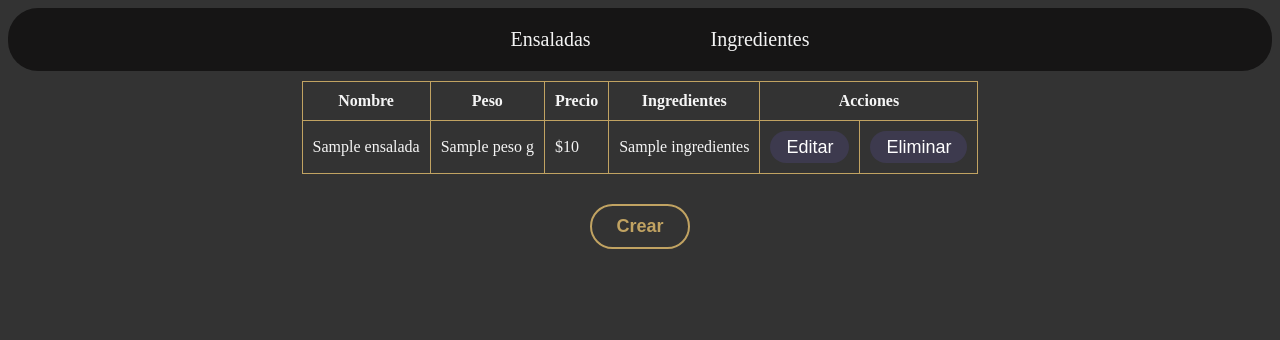
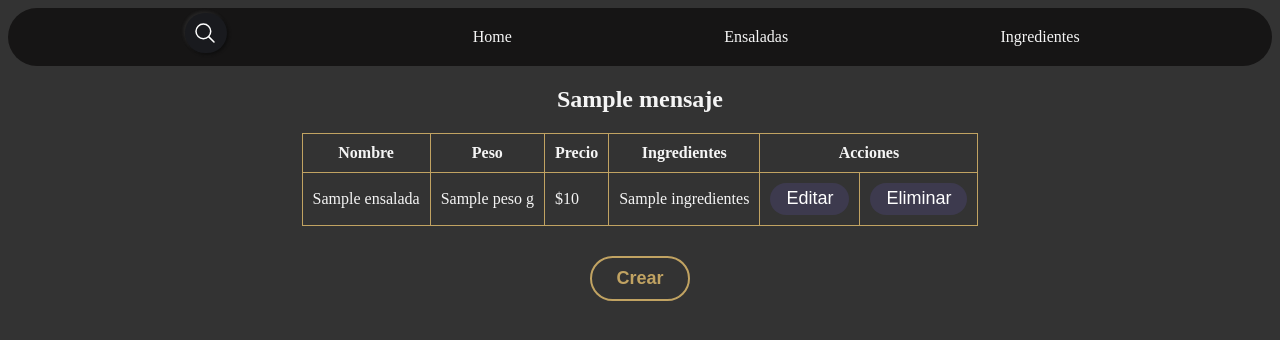
Before and after one commit to Candela-Blanco/PROYECTO-TiendaVerde, a Flask app: template templates/view_ensaladas.html in a window 1280 px wide. Shown: the top 340 px of the page. Run offline with Flask 3, Linux system fonts and the light colour scheme; the template is opened without the code that fills it: most values are stand-ins (such as "Sample title", 1, 10 or a date in 2020).

Commit message:
add: funtion search

```diff
--- a/app.py
+++ b/app.py
@@ -9,19 +9,43 @@ def home():
     return render_template("index.html")
 
 
-@app.route("/ensaladas")
+@app.route("/ensaladas", methods=["GET", "POST"])
 def read_ensaladas():
-    db = conn()
-    cursor = db.cursor(dictionary=True)
-    cursor.execute(
-        """
-            SELECT ensaladas.id, ensaladas.nombre, ensaladas.precio, ensaladas.peso,
-            GROUP_CONCAT(ingredientes.nombre) AS ingredientes FROM ensaladas LEFT JOIN ensalada_ingrediente ON ensaladas.id = ensalada_ingrediente.id_ensalada LEFT JOIN ingredientes ON ensalada_ingrediente.id_ingrediente = ingredientes.id GROUP BY ensaladas.id;
-       """
+    search_term = request.args.get("search", "").lower()
+    query = """
+        SELECT ensaladas.id, ensaladas.nombre, ensaladas.precio, ensaladas.peso,
+        GROUP_CONCAT(ingredientes.nombre) AS ingredientes
+        FROM ensaladas
+        LEFT JOIN ensalada_ingrediente ON ensaladas.id = ensalada_ingrediente.id_ensalada
+        LEFT JOIN ingredientes ON ensalada_ingrediente.id_ingrediente = ingredientes.id
+    """
+    query_params = []
+    if search_term:
+        query += " WHERE LOWER(ensaladas.nombre) LIKE %s"
+        query_params.append(f"%{search_term}%")
+    query += " GROUP BY ensaladas.id"
+    try:
+        db = conn()
+        cursor = db.cursor(dictionary=True)
+        cursor.execute(query, query_params)
+        ensaladas = cursor.fetchall()
+        if not ensaladas:
+            return render_template(
+                "view_ensaladas.html",
+                ensaladas=[],
+                search_term=search_term,
+                mensaje="No se encontraron ensaladas.",
+            )
+    except Exception as e:
+        return render_template(
+            "view_ensaladas.html",
+            ensaladas=[],
+            mensaje="Ocurrió un error al procesar la búsqueda.",
+        )
+
+    return render_template(
+        "view_ensaladas.html", ensaladas=ensaladas, search_term=search_term
     )
-    ensaladas = cursor.fetchall()
-    print(ensaladas)
-    return render_template("view_ensaladas.html", ensaladas=ensaladas)
 
 
 @app.route("/ensaladas/create", methods=["GET", "POST"])
@@ -91,7 +115,6 @@ def read_ingredientes():
        """
     )
     ingredientes = cursor.fetchall()
-    print(ingredientes)
     return render_template("view_ingredientes.html", ingredientes=ingredientes)
 
 
--- a/static/css/base.css
+++ b/static/css/base.css
@@ -1,40 +1,47 @@
+*{
+  box-sizing: border-box;
+}
 body{
     background-color: #333;
     color: whitesmoke;
 }
-ul{
+nav {
   display: flex;
   flex-direction: row;
-    list-style: none;
-    gap: 100px;
-}
-
-nav{
-    font-size: 20px;
-    display: flex;
-    justify-content: center;
+  justify-content: space-evenly;
   background-color: #161515;
   border-radius: 30px;
+  margin-bottom: 10px;
   -webkit-border-radius: 30px;
   -moz-border-radius: 30px;
   -ms-border-radius: 30px;
   -o-border-radius: 30px;
-    margin-bottom: 10px;
 }
-
-li a{
+input:hover{
+  background-color: #262626;
+}
+input:focus{
+  background-color: #191A1E;
+}
+.item{
+  padding: 20px;
+}
+a{
+  color: whitesmoke;
   text-decoration: none;
-    color: whitesmoke;
-    padding: 10px;
 }
-
-li a:hover{
+.item:hover{
   background-color: #262626;
   border-radius: 30px;
+
   -webkit-border-radius: 30px;
   -moz-border-radius: 30px;
   -ms-border-radius: 30px;
   -o-border-radius: 30px;
+}
+
+.item-expandible {
+  width: 100px;
 }
 
 .button {
@@ -119,3 +126,12 @@ li a:hover{
   background: rgb(193, 163, 98);
   transition: all 0.475s;
 }
+
+@media screen and (max-width: 768px){
+  .item-expandible{
+    display: none;
+  }
+  nav{
+    justify-content: center;
+  }
+}
--- a/static/css/view_ensaladas.css
+++ b/static/css/view_ensaladas.css
@@ -1,27 +1,126 @@
-h2{
+h2 {
   text-align: center;
 }
-p{
+
+p {
   text-align: center;
   font-size: 30px;
 }
-table, th, td{
+
+table,
+th,
+td {
   border: 1px solid rgb(193, 163, 98);
   border-collapse: collapse;
   padding: 10px;
 }
 
-#peque{
+#peque {
   height: 2rem;
   padding: 0 1rem;
 }
 
+.content {
+  display: flex;
+  justify-content: center;
+  flex-direction: column;
+  align-items: center;
+}
 
-.content{
+footer {
+  text-align: center;
+  margin-top: 30px;
+}
+
+form {
+  padding: 0;
+  margin: 0;
+  box-sizing: border-box;
+}
+
+.container {
+  position: relative;
+  --size-button: 40px;
+  color: white;
+  margin: 5px;
+}
+
+.input {
+  padding-left: var(--size-button);
+  height: var(--size-button);
+  font-size: 15px;
+  border: none;
+  color: #fff;
+  outline: none;
+  width: var(--size-button);
+  transition: all ease 0.3s;
+  background-color: #191A1E;
+  box-shadow: 1.5px 1.5px 3px #0e0e0e, -1.5px -1.5px 3px rgb(95 94 94 / 25%), inset 0px 0px 0px #0e0e0e, inset 0px -0px 0px #5f5e5e;
+  border-radius: 50px;
+  cursor: pointer;
+}
+
+.input:focus,
+.input:not(:invalid) {
+  width: 200px;
+  cursor: text;
+  box-shadow: 0px 0px 0px #0e0e0e, 0px 0px 0px rgb(95 94 94 / 25%), inset 1.5px 1.5px 3px #0e0e0e, inset -1.5px -1.5px 3px #5f5e5e;
+}
+
+.input:focus+.icon,
+.input:not(:invalid)+.icon {
+  pointer-events: all;
+  cursor: pointer;
+}
+
+.container .icon {
+  position: absolute;
+  width: var(--size-button);
+  height: var(--size-button);
+  top: 0;
+  left: 0;
+  padding: 8px;
+  pointer-events: none;
+}
+
+.container .icon svg {
+  width: 100%;
+  height: 100%;
+}
+
+@media screen and (max-width: 768px) {
+  .content {
+    padding: 10px;
+  }
+
+  table,
+  tr,
+  th,
+  td {
+    display: block;
+    width: 100%;
+  }
+
+  table {
+    border: 1px transparent;
     display: flex;
     justify-content: center;
   }
-footer{
-    text-align: center;
-    margin-top: 30px;
+
+  tr {
+    margin-bottom: 10px;
+    border: 1px solid rgb(193, 163, 98);
   }
+
+  th {
+    display: none;
+  }
+
+  td {
+    display: flex;
+    justify-content: space-between;
+    padding: 8px;
+    border: none;
+    border-bottom: 1px solid rgb(193, 163, 98);
+  }
+}
--- a/templates/base.html
+++ b/templates/base.html
@@ -9,14 +9,29 @@
 </head>
 <body>
     <nav>
-        <ul>
-            <li>
-                <a href="{{url_for("read_ensaladas")}}">Ensaladas</a>
-            </li>
-            <li>
-                <a href="{{url_for("read_ingredientes")}}">Ingredientes</a>
-            </li>
-        </ul>
+        <div class="item-expandible">
+            <form method="GET" action="{{ url_for('read_ensaladas') }}">
+                <div class="container">
+                    <input type="text" name="text" class="input" required="" placeholder="Type to search...">
+                    <div class="icon">
+                        <svg xmlns="http://www.w3.org/2000/svg" class="ionicon" viewBox="0 0 512 512">
+                            <title>Search</title>
+                            <path d="M221.09 64a157.09 157.09 0 10157.09 157.09A157.1 157.1 0 00221.09 64z" fill="none" stroke="currentColor" stroke-miterlimit="10" stroke-width="32"></path>
+                            <path fill="none" stroke="currentColor" stroke-linecap="round" stroke-miterlimit="10" stroke-width="32" d="M338.29 338.29L448 448"></path>
+                        </svg>
+                    </div>
+                </div>
+            </form>
+        </div>
+        <div class="item">
+            <a href="{{url_for("home")}}">Home</a>
+        </div>
+        <div class="item">
+            <a href="{{url_for("read_ensaladas")}}">Ensaladas</a>
+        </div>
+        <div class="item">
+            <a href="{{url_for("read_ingredientes")}}">Ingredientes</a>
+        </div>
     </nav>
     {% block content %}{% endblock content %}
 </body>
--- a/templates/view_ensaladas.html
+++ b/templates/view_ensaladas.html
@@ -1,17 +1,14 @@
 {% extends "base.html" %}
-{% block title %}Crear Ensaladas{% endblock title %}Crear Ensaladas
+{% block title %}Crear Ensaladas{% endblock %}
 {% block head %}
-<link rel="stylesheet"
-href="{{url_for("static",filename="css/view_ensaladas.css")}}">
-{% endblock head %}
+<link rel="stylesheet" href="{{url_for('static', filename='css/view_ensaladas.css')}}">
+{% endblock %}
 {% block content %}
-{%if not ensaladas%}
-<h2>Crea la primera ensalada</h4>
-  <p> ⬇️ </p>
+{% if mensaje %}
+<h2>{{ mensaje }}</h2>
 {% endif %}
   <div class="content">
     <table>
-    {%for ensalada in ensaladas%}
       <tr>
         <th>Nombre</th>
         <th>Peso</th>
@@ -19,6 +16,7 @@ href="{{url_for("static",filename="css/view_ensaladas.css")}}">
         <th>Ingredientes</th>
         <th colspan="2" >Acciones</th>
       </tr>
+      {%for ensalada in ensaladas%}
       <tr>
         <td>{{ensalada.nombre}} </td>
         <td>{{ensalada.peso}} g </td>
@@ -27,7 +25,7 @@ href="{{url_for("static",filename="css/view_ensaladas.css")}}">
         <td><form action="{{url_for("edit_ensalada",id=ensalada.id)}}">
           <button class="buttons" id="peque" type="submit"><span class="button-content">Editar</span></button>
         </form></td>
-      <td><form action="{{url_for("delete_ensaladas",id=ensalada.id)}}" method="post">
+        <td><form action="{{url_for("delete_ensaladas",id=ensalada.id)}}" method="post" onsubmit="return confirm('¿Seguro que quieres eliminar la ensalasada {{ensalada.nombre}}?');">
           <button class="buttons" id="peque" type="submit"><span class="button-content">Eliminar</span></button>
         </form></td>
       </tr>
```
Also changed, not shown: static/css/create_ensalada.css (+7 -0 lines), static/css/index.css (+69 -1 lines), static/js/script.js (added, +39 -0 lines), templates/index.html (+8 -18 lines). Lines whose indentation alone changed are shown as unchanged.
